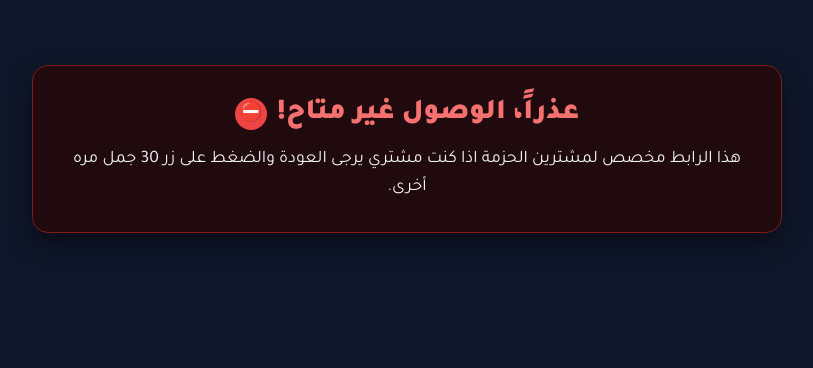
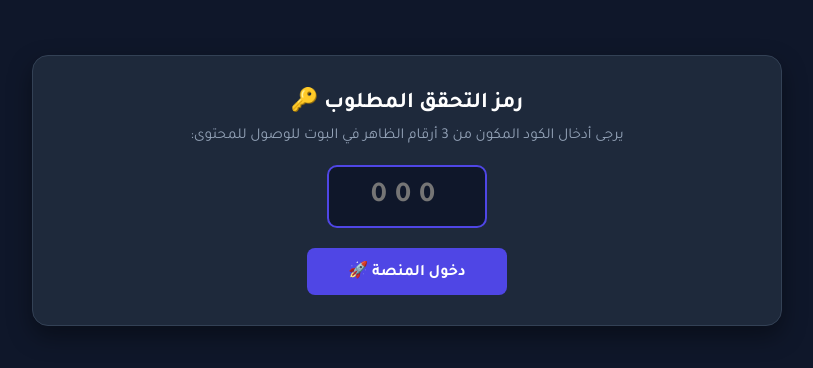
Before and after one commit to fluentlyplatform-sketch/pro, a plain HTML site: page index.html in a window 1280 px wide. Shown: the whole page, without its empty margins (233-1046 px from the left). Drawn offline with nearby package versions, Linux system fonts and the light colour scheme.

Commit message:
Add files via upload

```diff
--- a/index.html
+++ b/index.html
@@ -5,7 +5,6 @@
   <meta name="viewport" content="width=device-width, initial-scale=1.0">
   <title>منصة التحدث بطلاقة | أهم الجمل اليومية</title>
   <link href="https://fonts.googleapis.com/css2?family=Tajawal:wght@400;700;900&display=swap" rel="stylesheet">
-  <!-- مكتبة التشفير SHA-256 الآمنة -->
   <script src="https://cdnjs.cloudflare.com/ajax/libs/crypto-js/4.1.1/crypto-js.min.js"></script>
   <style>
     :root {
@@ -25,48 +24,52 @@
     header h1 { font-size: 1.7rem; color: #fff; margin-bottom: 6px; }
     header p { color: var(--text-muted); font-size: 0.9rem; }
 
-    /* بطاقة مرفوض الدخول المطابقة تماماً لتصميمك */
-    #access-denied {
-      display: none;
-      background-color: #210a0e;
-      border: 1px solid #7f1d1d;
+    /* شاشة إدخال الرمز */
+    #otp-screen {
+      background-color: var(--card-bg);
+      border: 1px solid #334155;
       border-radius: 16px;
       padding: 30px 20px;
       text-align: center;
-      margin-top: 40px;
-      box-shadow: 0 10px 25px rgba(0,0,0,0.5);
+      margin-top: 30px;
+      box-shadow: 0 10px 25px rgba(0,0,0,0.4);
     }
 
-    .error-title {
-      color: #f87171;
+    .otp-title { font-size: 1.4rem; font-weight: 700; margin-bottom: 10px; color: #fff; }
+    .otp-desc { color: var(--text-muted); font-size: 0.95rem; margin-bottom: 20px; }
+
+    .otp-input {
+      width: 160px;
+      padding: 12px;
       font-size: 1.8rem;
-      font-weight: 900;
-      display: flex;
-      align-items: center;
-      justify-content: center;
-      gap: 10px;
-      margin-bottom: 15px;
-    }
-
-    .error-title .badge-icon {
-      background-color: #ef4444;
-      color: #210a0e;
-      width: 32px;
-      height: 32px;
-      border-radius: 50%;
-      display: inline-flex;
-      align-items: center;
-      justify-content: center;
-      font-size: 1.2rem;
+      text-align: center;
+      letter-spacing: 8px;
+      border-radius: 10px;
+      border: 2px solid var(--primary);
+      background: #0f172a;
+      color: #fff;
+      outline: none;
       font-weight: bold;
     }
 
-    .error-desc {
-      color: #f1f5f9;
-      font-size: 1.1rem;
-      line-height: 1.6;
-      font-weight: 400;
+    .btn-verify {
+      display: block;
+      width: 100%;
+      max-width: 200px;
+      margin: 20px auto 0;
+      padding: 12px;
+      background: var(--primary);
+      color: white;
+      border: none;
+      border-radius: 8px;
+      font-size: 1rem;
+      font-weight: bold;
+      cursor: pointer;
+      transition: 0.2s;
     }
+    .btn-verify:hover { background: #4338ca; }
+
+    .error-msg { color: #f87171; font-size: 0.9rem; margin-top: 12px; display: none; }
 
     /* أقسام وجمل المنصة */
     .tabs-wrapper { overflow-x: auto; padding-bottom: 8px; margin-bottom: 15px; }
@@ -97,16 +100,16 @@
 
 <div class="container">
 
-  <div id="access-denied">
-    <div class="error-title">
-      <span>عذراً، الوصول غير متاح!</span>
-      <span class="badge-icon">⛔</span>
-    </div>
-    <div class="error-desc">
-      هذا الرابط مخصص لمشترين الحزمة اذا كنت مشتري يرجى العودة والضغط على زر 30 جمل مره أخرى.
-    </div>
+  <!-- واجهة إدخال الكود -->
+  <div id="otp-screen">
+    <div class="otp-title">رمز التحقق المطلوب 🔑</div>
+    <div class="otp-desc">يرجى أدخال الكود المكون من 3 أرقام الظاهر في البوت للوصول للمحتوى:</div>
+    <input type="text" id="otp-input" class="otp-input" maxlength="3" placeholder="000" inputmode="numeric">
+    <button class="btn-verify" onclick="verifyOTP()">دخول المنصة 🚀</button>
+    <div id="error-msg" class="error-msg">❌ الرمز غير صحيح أو انتهت صلاحيته! احصل على رمز جديد من البوت.</div>
   </div>
 
+  <!-- المحتوى الرئيسي للموقع -->
   <div id="main-content" style="display: none;">
     <header>
       <h1>منصة الجمل الإنجليزية التفاعلية ✨</h1>
@@ -132,7 +135,7 @@
 </div>
 
 <script>
-  const SECRET_KEY = "my_super_secret_key_ur10"; // نفس المفتاح الموجود في Code.gs
+  const OTP_SECRET = "UR10_SECRET_KEY_99"; // نفس المفتاح السري الموحد
 
   const sentencesData = {
     restaurant: [
@@ -179,45 +182,31 @@
     ]
   };
 
-  function checkSecurity() {
-    const urlParams = new URLSearchParams(window.location.search);
-    const uid = urlParams.get('uid');
-    const time = urlParams.get('t');
-    const sig = urlParams.get('sig');
-
-    // 1. التثبت من وجود جميع المعلمات
-    if (!uid || !time || !sig) {
-      showDenied();
-      return;
+  // توليد الكود لحساب الفترة الحالية والفترة السابقة (لمنع القفل أثناء التحول)
+  function getValidCodes() {
+    const timeStep = Math.floor(Date.now() / 1000 / 300);
+    return [generateCode(timeStep), generateCode(timeStep - 1)];
   }
 
-    // 2. التحقق من صلاحية الوقت (15 دقيقة = 900 ثانية)
-    const currentTime = Math.floor(Date.now() / 1000);
-    const linkTime = parseInt(time, 10);
-    const timeDiff = Math.abs(currentTime - linkTime);
-
-    if (isNaN(linkTime) || timeDiff > 900) {
-      showDenied();
-      return;
+  function generateCode(step) {
+    const rawString = step + "_" + OTP_SECRET;
+    const hash = CryptoJS.SHA256(rawString).toString();
+    const sub = hash.substring(0, 8);
+    const num = parseInt(sub, 16);
+    return ((Math.abs(num) % 900) + 100).toString();
   }
 
-    // 3. إعادة حساب التوقيع ومقارنته بالرابط (ملاحظة: حماية دون الحاجة لـ localStorage)
-    const expectedRaw = uid + "_" + time + "_" + SECRET_KEY;
-    const computedSig = CryptoJS.SHA256(expectedRaw).toString(CryptoJS.enc.Hex);
+  function verifyOTP() {
+    const userCode = document.getElementById('otp-input').value.trim();
+    const validCodes = getValidCodes();
 
-    if (computedSig !== sig) {
-      showDenied();
-      return;
-    }
-
-    // إذا تحققت كافة الشروط، يفتح الموقع فوراً
+    if (validCodes.includes(userCode)) {
+      document.getElementById('otp-screen').style.display = 'none';
       document.getElementById('main-content').style.display = 'block';
       renderSentences('restaurant');
+    } else {
+      document.getElementById('error-msg').style.display = 'block';
     }
-
-  function showDenied() {
-    document.getElementById('access-denied').style.display = 'block';
-    document.getElementById('main-content').style.display = 'none';
   }
 
   function renderSentences(category) {
@@ -255,8 +244,6 @@
   }
 
   function escapeQuote(str) { return str.replace(/'/g, "\\'"); }
-
-  window.onload = checkSecurity;
 </script>
 
 </body>
```
Lines whose indentation alone changed are shown as unchanged.
